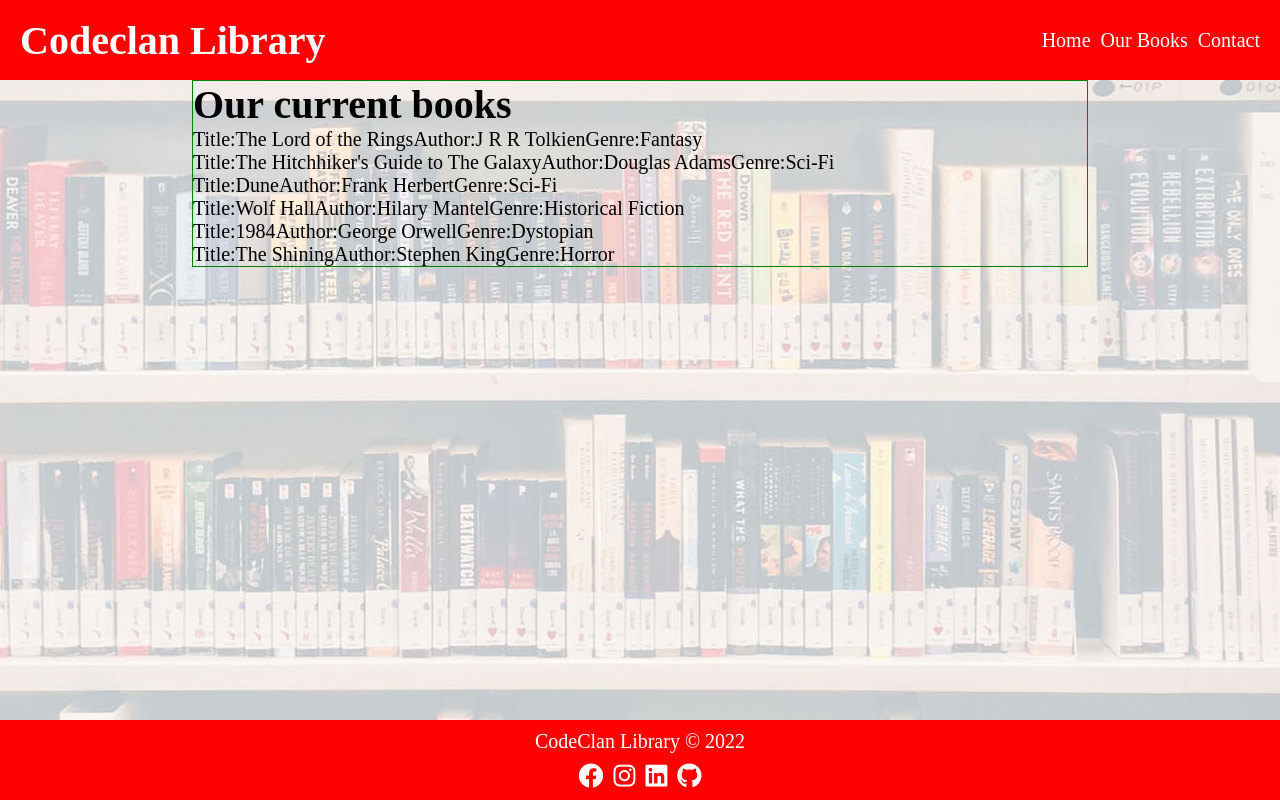
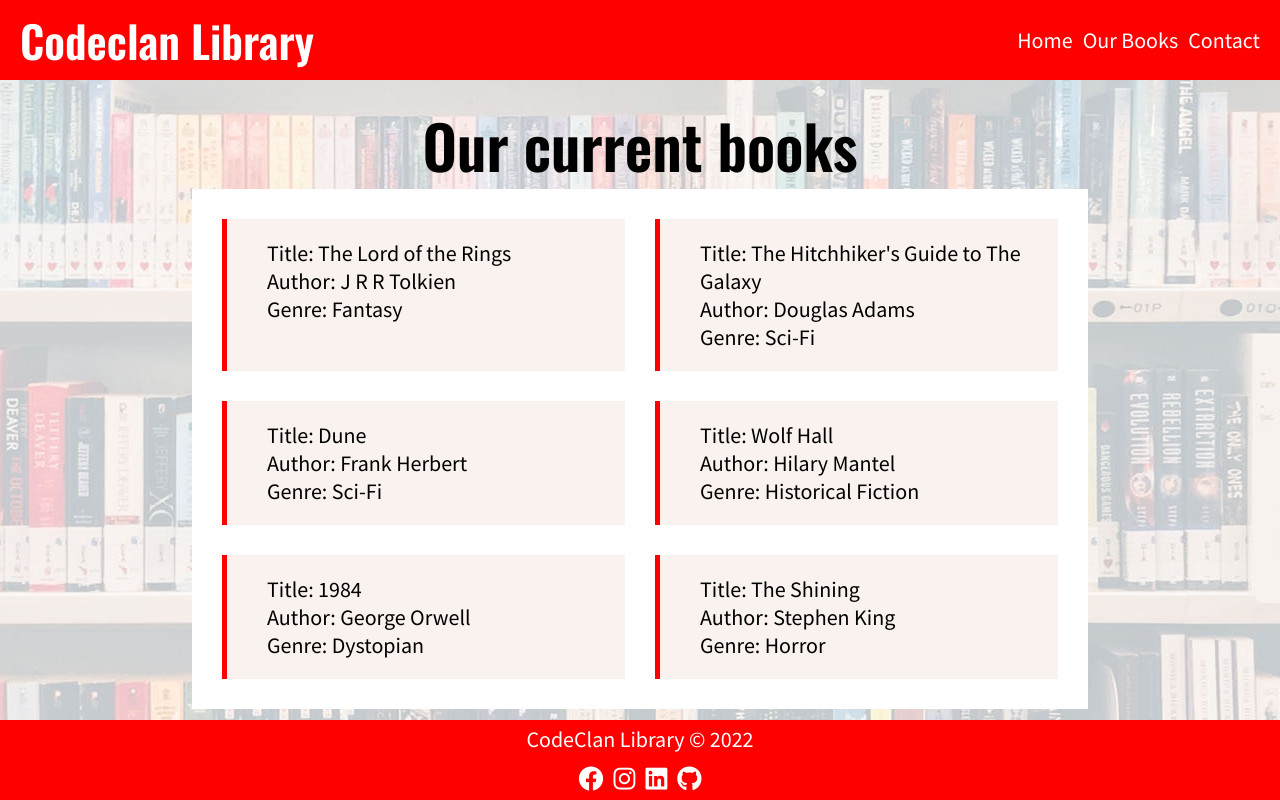
Before and after one commit to ST3V3NP3RRY/Codeclan_library_w3_homework, a Flask app: page /books in a window 1280 px wide. Run offline with Flask 2, Linux system fonts and the light colour scheme.

Commit message:
More styling added to website

```diff
--- a/controllers/controller.py
+++ b/controllers/controller.py
@@ -14,3 +14,9 @@ def index():
 @app.route("/books")
 def current_books():
     return render_template("books.html", books=books)
+
+
+# current books in library route
+@app.route("/contact")
+def contact():
+    return render_template("contact.html")
--- a/static/css/main.css
+++ b/static/css/main.css
@@ -13,12 +13,12 @@ html {
 body {
   background-image: url(/static/images/book_background.jpg);
   background-position: center;
-  font-size: 2rem;
+  font-size: 2.2rem;
+  font-family: "Source Sans Pro", sans-serif;
 }
 
 main {
   max-width: 70%;
-  border: 1px solid green;
   margin: 0 auto;
 }
 
@@ -34,6 +34,17 @@ header {
   display: flex;
   align-items: center;
   justify-content: space-between;
+}
+
+h1,
+h2 {
+  font-family: Oswald, sans-serif;
+}
+
+h2 {
+  margin-top: 2rem;
+  font-size: 6rem;
+  text-align: center;
 }
 
 nav > ul {
@@ -55,10 +66,36 @@ nav > ul > li > a {
 /* ----------- Current book styling ------------- */
 
 .library_books {
-  display: flex;
+  display: grid;
+  grid-template-columns: 1fr 1fr;
+  grid-auto-rows: auto;
+  gap: 3rem;
+  background-color: #fff;
+  padding: 3rem;
+  margin: 0 auto;
+  max-width: 100rem;
+}
+
+.book_container {
+  border-left: 0.5rem solid red;
+  background-color: rgb(249, 242, 238);
+  padding: 2rem;
+}
+
+.book_container > p {
+  padding-left: 2rem;
 }
 
 /* ----------- End of current book styling ------------- */
+
+/* ----------- Contact page styling ------------- */
+
+.contact_container {
+  max-width: 66rem;
+  margin: 0 auto;
+}
+
+/* ----------- End of Contact page styling ------------- */
 
 /* ----------- Footer styles ------------- */
 
--- a/templates/base.html
+++ b/templates/base.html
@@ -15,6 +15,12 @@
       integrity="sha512-xh6O/CkQoPOWDdYTDqeRdPCVd1SpvCA9XXcUnZS2FmJNp1coAFzvtCN9BmamE+4aHK8yyUHUSCcJHgXloTyT2A=="
       crossorigin="anonymous"
       referrerpolicy="no-referrer"
+    />
+    <link rel="preconnect" href="https://fonts.googleapis.com" />
+    <link rel="preconnect" href="https://fonts.gstatic.com" crossorigin />
+    <link
+      href="https://fonts.googleapis.com/css2?family=Oswald:wght@300;600&family=Source+Sans+Pro:ital,wght@0,400;0,700;1,400;1,700&display=swap"
+      rel="stylesheet"
     />
     <title>Codeclan library</title>
   </head>
--- a/templates/books.html
+++ b/templates/books.html
@@ -1,13 +1,17 @@
 {% extends "base.html" %} {% block content %}
 
-<h1>Our current books</h1>
+<h2>Our current books</h2>
 
 <!-- Loop through the books in library and display the info on page -->
-{% for book in books %}
+
 <div class="library_books">
-  <p class="book_title">Title:{{ book.title }}</p>
-  <p class="book_author">Author:{{ book.author }}</p>
-  <p class="book_genre">Genre:{{ book.genre }}</p>
+  {% for book in books %}
+  <div class="book_container">
+    <p class="book_title">Title: {{ book.title }}</p>
+    <p class="book_author">Author: {{ book.author }}</p>
+    <p class="book_genre">Genre: {{ book.genre }}</p>
+  </div>
+  {% endfor %}
 </div>
 
-{% endfor %} {% endblock %}
+{% endblock %}
```
Also changed, not shown: templates/contact.html (added, +17 -0 lines).
